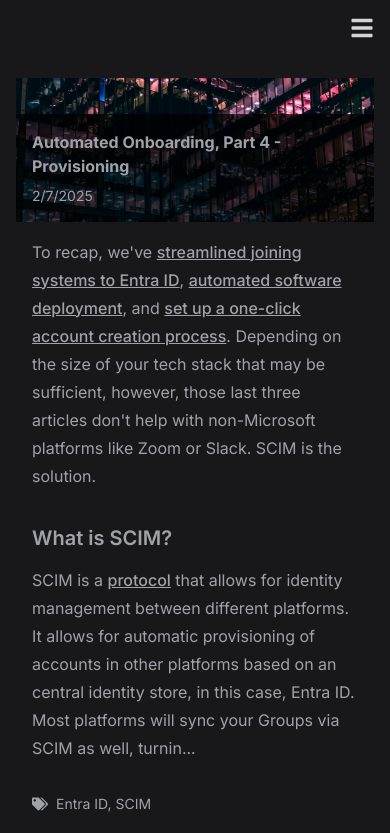
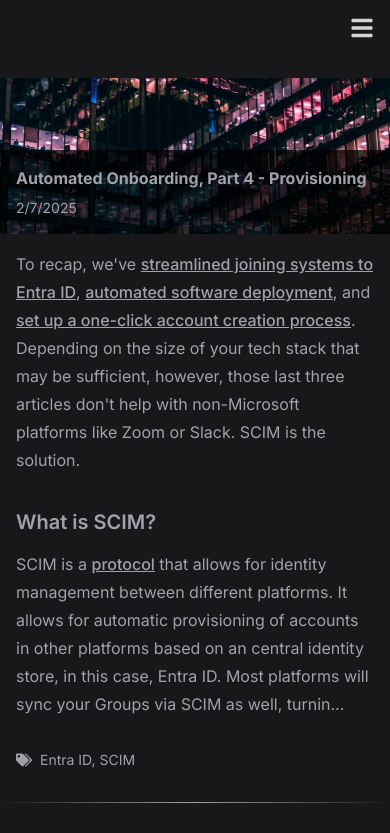
Before and after one commit to mattcbarrett/mattcbarrett.github.io, a Next.js app: page / in a window 390 px wide. Shown: the top 833 px of the page. Built offline with nearby package versions, Linux system fonts and the light colour scheme.

Commit message:
reduce margins and padding on smaller viewports

```diff
--- a/app/components/BlogPost.tsx
+++ b/app/components/BlogPost.tsx
@@ -15,7 +15,7 @@ const BlogPost = (props: Props) => {
             <div className="md:text-xl text-md font-bold">
               {post.title}
             </div>
-            <div className="text-sm self-center mt-2">
+            <div className="md:hidden text-sm self-center mt-2">
               {post.date}
             </div>
           </div>
--- a/app/components/Sidebar.tsx
+++ b/app/components/Sidebar.tsx
@@ -19,7 +19,7 @@ const Sidebar = (props: Props) => {
 
   return (
     <>
-      <div className="lg:hidden ml-auto">
+      <div className="lg:hidden ml-auto mr-4">
         <button
           className="text-zinc-300 focus:outline-none"
           onClick={toggleSidebar}
@@ -27,7 +27,7 @@ const Sidebar = (props: Props) => {
           {isOpen ? <FaTimes size={24} /> : <FaBars size={24} />}
         </button>
       </div>
-      <div className={`flex flex-col py-8 space-y-8 lg:sticky lg:top-0 lg:h-screen lg:w-1/5 max-w-[800px] mx-auto transition-transform duration-300 lg:block ${isOpen ? 'block' : 'hidden'} `}>
+      <div className={`flex flex-col py-4 space-y-8 ml-4 mr-4 lg:sticky lg:top-0 lg:h-screen lg:w-1/5 max-w-[800px] mx-auto transition-transform duration-300 lg:block ${isOpen ? 'block' : 'hidden'} `}>
         <MenuCard />
         <TagCard tags={tags} tagsLower={tagsLower} />
       </div>
--- a/app/page.tsx
+++ b/app/page.tsx
@@ -27,7 +27,7 @@ export default function Home() {
 
   return (
     <div className="lg:container lg:mx-auto">
-      <div className="flex lg:flex-row lg:space-x-16 md:mx-8 mx-4 flex-col justify-center">
+      <div className="flex lg:flex-row lg:space-x-16 md:mx-8 flex-col justify-center">
         {/* Move Sidebar component after 3/5th width div to place sidebar on right side of page. Then change parent div to flex-col-reverse to ensure menu button appears at top of page on small viewports. */}
         <Sidebar tags={tags} tagsLower={tagsLower} />
         <div className="flex flex-col lg:max-w-[800px]">
```
